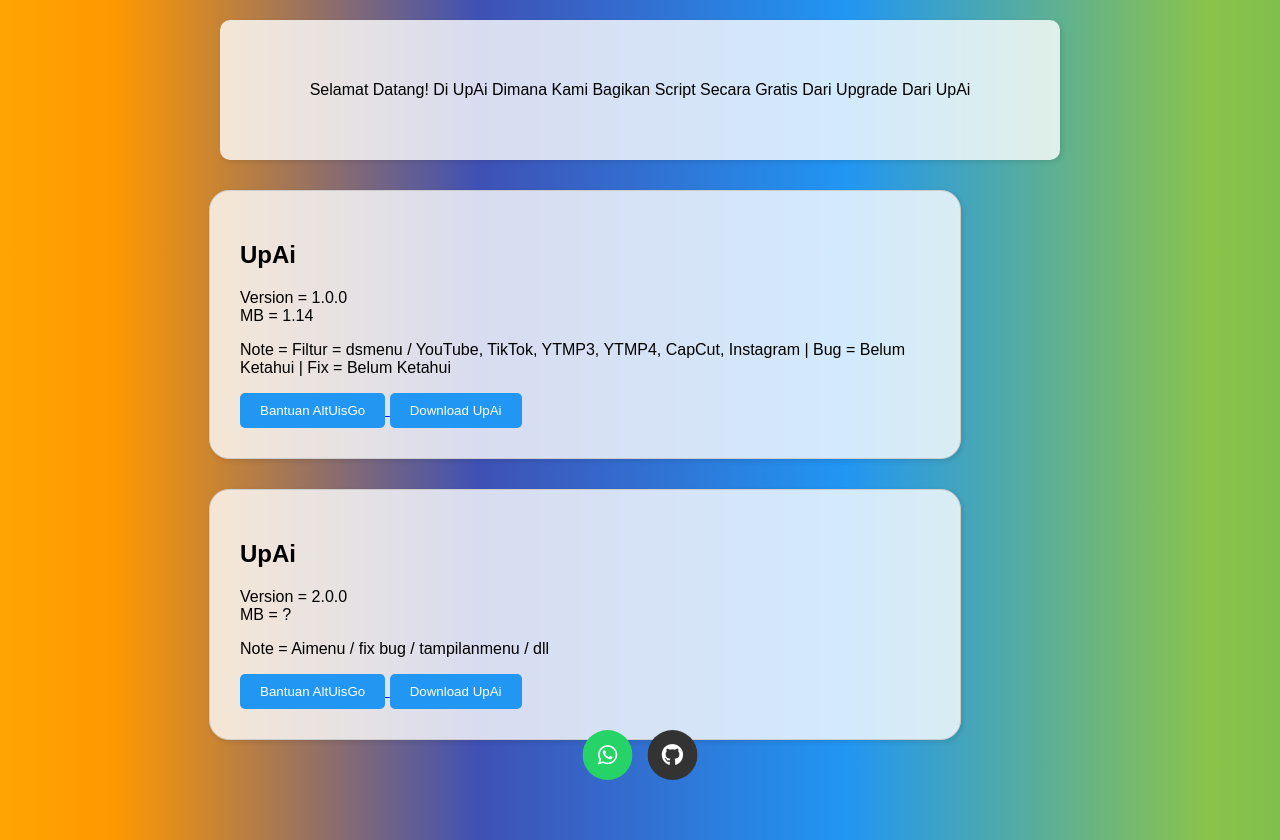
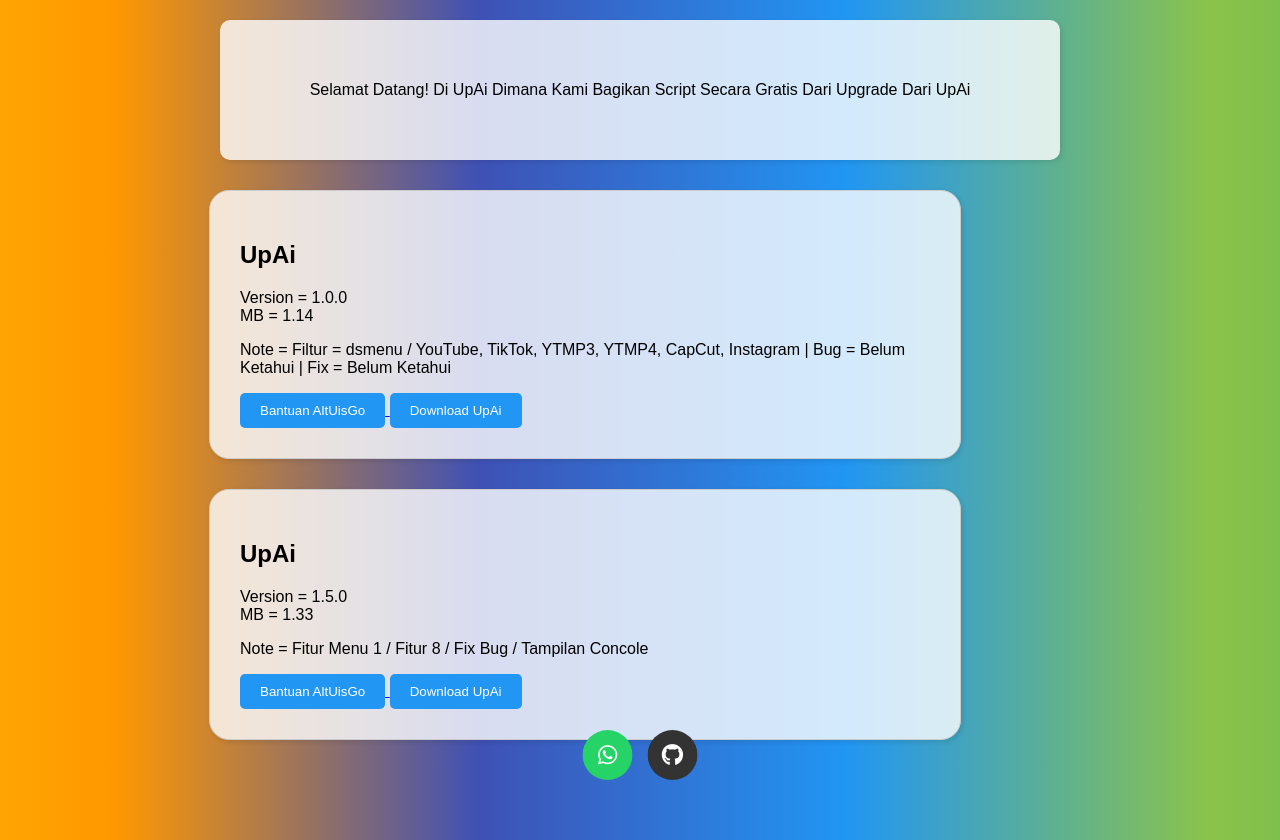
Before and after one commit to 0rangKep0/Kepo, a plain HTML site: page index.html in a window 1280 px wide. Drawn offline with Linux system fonts and the light colour scheme.

Commit message:
Update index.html

```diff
--- a/index.html
+++ b/index.html
@@ -153,13 +153,13 @@
         note: "Filtur = dsmenu / YouTube, TikTok, YTMP3, YTMP4, CapCut, Instagram | Bug = Belum Ketahui | Fix = Belum Ketahui"
       },
       {
-         title: "UpAi",
-        version: "2.0.0",
-        size: "?",
+          title: "UpAi",
+        version: "1.5.0",
+        size: "1.33",
         bantuan: "https://wa.me/62882022896749",
         namebantuan: "AltUisGo",
-        downloadLink: "",
-        note: "Aimenu / fix bug / tampilanmenu / dll"
+        downloadLink: "https://www.mediafire.com/file/7drqk6pszfg5vx1/UpAi_V1.5.0.zip/file",
+        note: "Fitur Menu 1 / Fitur 8 / Fix Bug / Tampilan Concole"
       }
     ];
 
```
